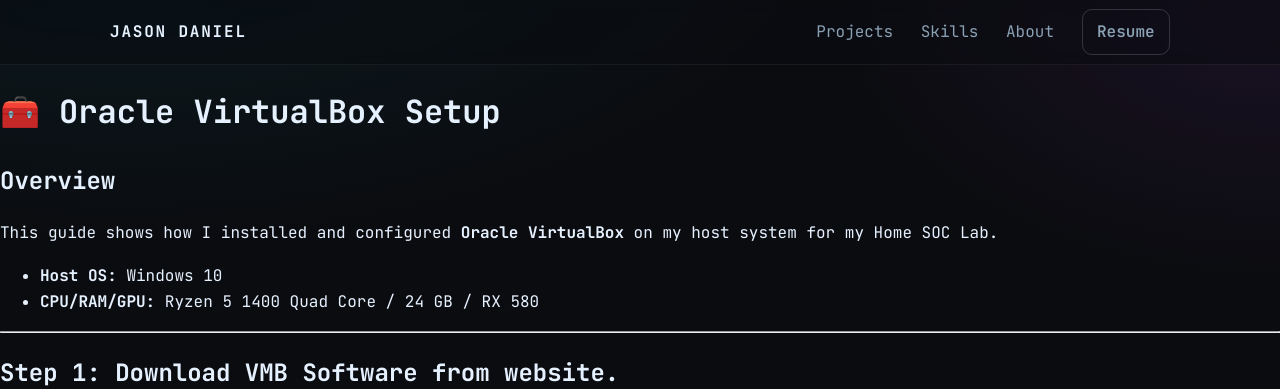
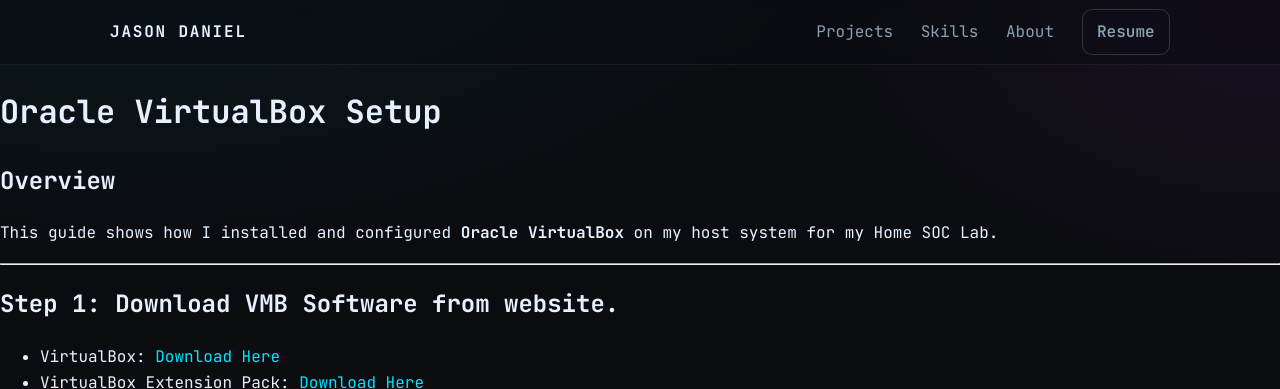
Before and after one commit to cscdanielj/cscdanielj.github.io, a Jekyll site: the page built from projects/oracle-virtualbox-setup.md, in a window 1280 px wide and 1189 px high, cut to the strip 0-389 px from the top of the window. Built offline with Jekyll 4.4.1, drawn with Linux system fonts in a browser that asks for light colours.

Commit message:
Update oracle-virtualbox-setup.md

```diff
--- a/projects/oracle-virtualbox-setup.md
+++ b/projects/oracle-virtualbox-setup.md
@@ -3,13 +3,10 @@
 title: Oracle VirtualBox Setup
 ---
 
-# 🧰 Oracle VirtualBox Setup
+# Oracle VirtualBox Setup
 
 ## Overview
 This guide shows how I installed and configured **Oracle VirtualBox** on my host system for my Home SOC Lab.
-
-- **Host OS:** Windows 10
-- **CPU/RAM/GPU:** Ryzen 5 1400 Quad Core / 24 GB / RX 580
 
 ---
 
```
